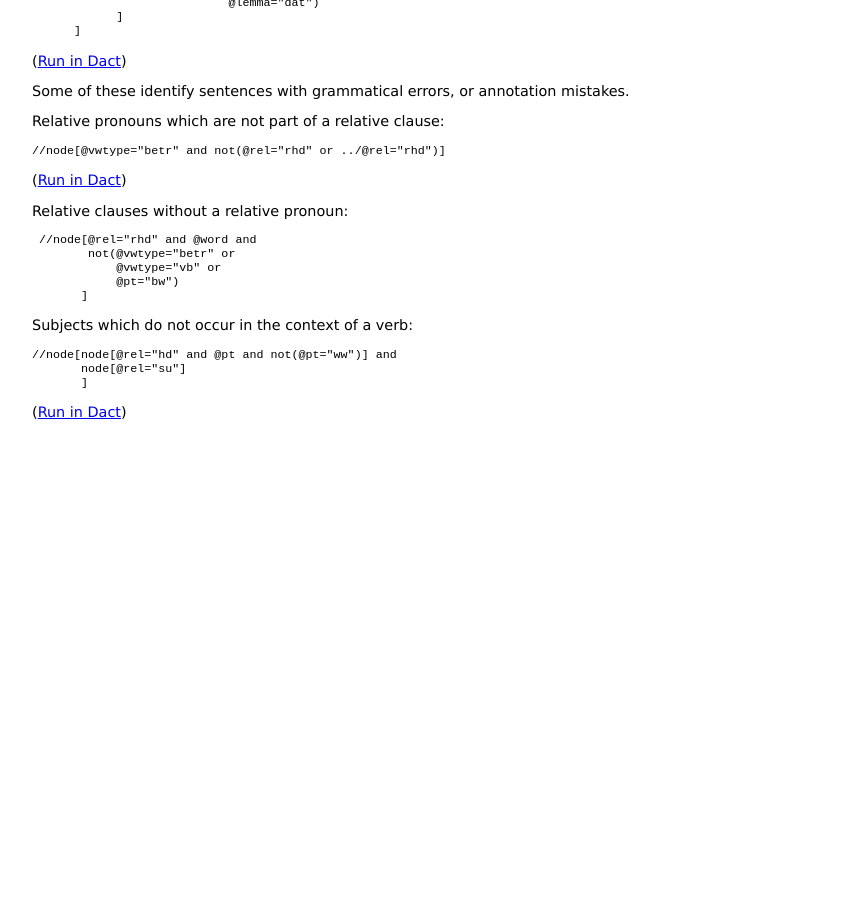
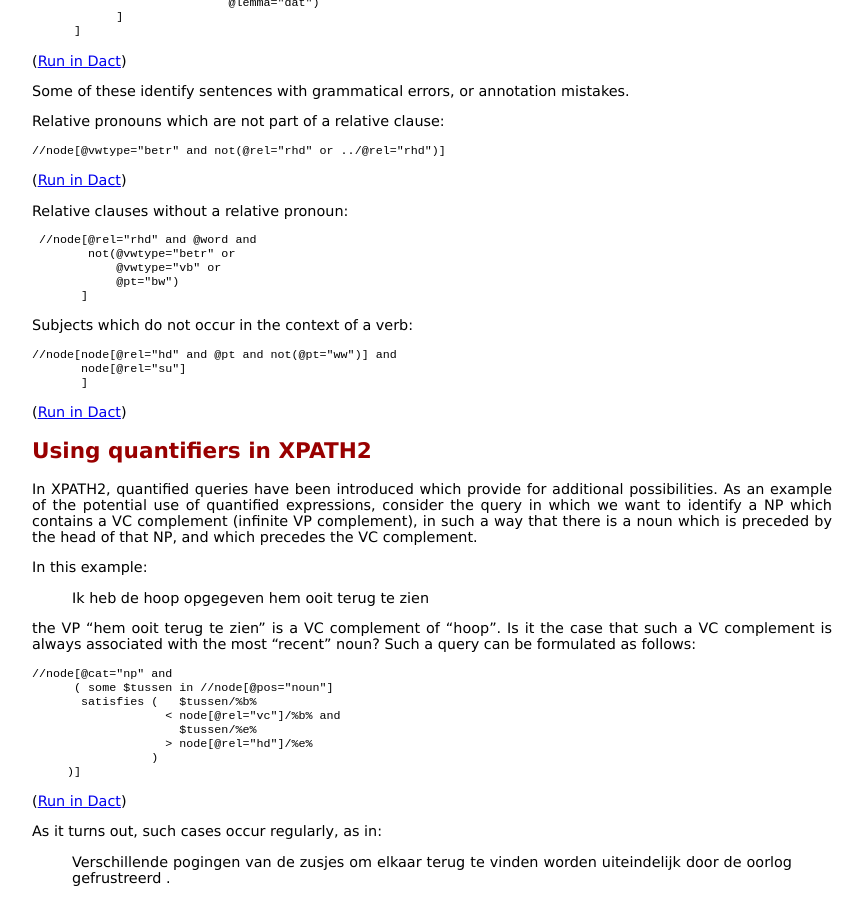
Before and after one commit to rug-compling/dact, a Jekyll site: the page built from cookbook/index.md, in a window 1280 px wide and 900 px high, scrolled down 4860 px. Shown: the whole window, without its empty margins (208-1071 px from the left). Built offline with Jekyll 4.4.1, drawn with Linux system fonts in a browser that asks for light colours; before the commit the page ends 5295 px from its top, so only the background shows below that.

Commit message:
Update cookbook/index.md
added example with quantifier

```diff
--- a/cookbook/index.md
+++ b/cookbook/index.md
@@ -305,3 +305,33 @@ Subjects which do not occur in the context of a verb:
     //node[node[@rel="hd" and @pt and not(@pt="ww")] and
            node[@rel="su"]
            ]
+
+
+## Using quantifiers in XPATH2
+
+In XPATH2, quantified queries have been introduced which provide for additional possibilities.
+As an example of the potential use of quantified expressions, consider
+the query in which we want to identify a NP which contains a VC complement
+(infinite VP complement), in such a way that there is a noun which is preceded by
+the head of that NP, and which precedes the VC complement.
+
+In this example:
+
+> Ik heb de hoop opgegeven hem ooit terug te zien
+
+the VP "hem ooit terug te zien" is a VC complement of "hoop". Is it the case that such a VC
+complement is always associated with the most "recent" noun? Such a query can be formulated as
+follows:
+
+    //node[@cat="np" and
+          ( some $tussen in //node[@pos="noun"]
+           satisfies (   $tussen/%b%
+                       < node[@rel="vc"]/%b% and
+                         $tussen/%e%
+                       > node[@rel="hd"]/%e%
+                     )
+         )]
+
+As it turns out, such cases occur regularly, as in:
+
+> Verschillende pogingen van de zusjes om elkaar terug te vinden worden uiteindelijk door de oorlog gefrustreerd .
```
